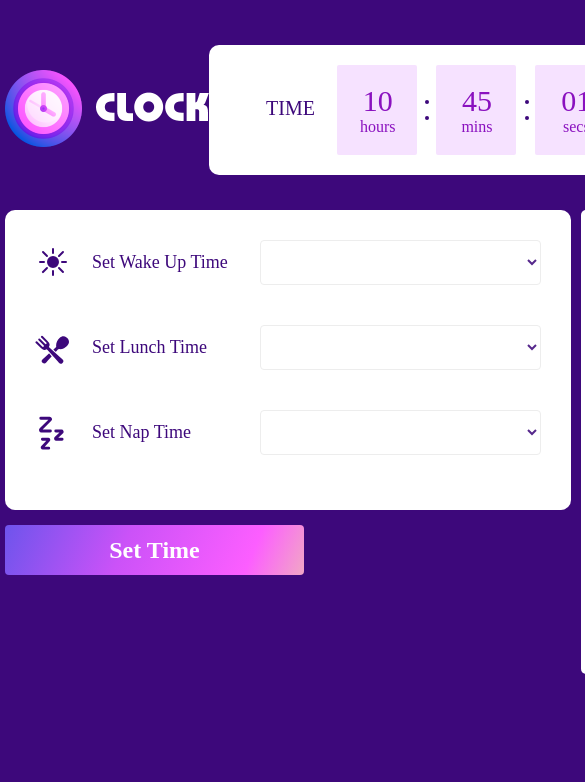
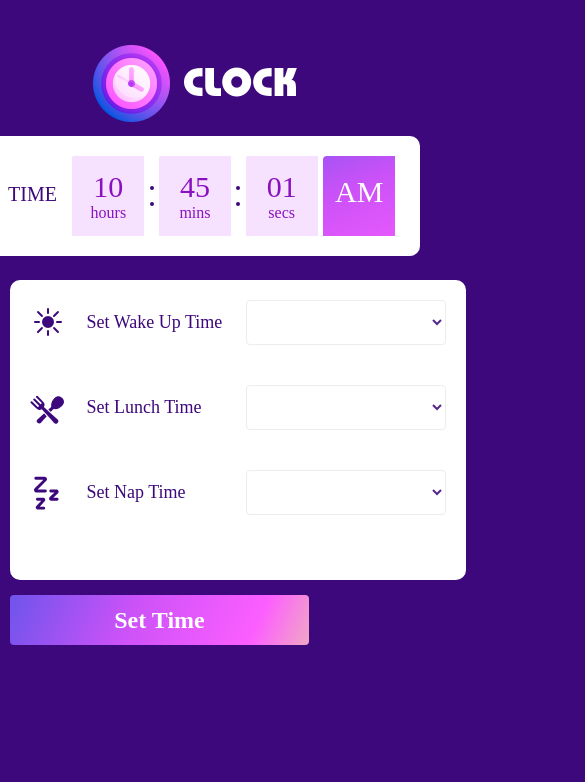
Before and after one commit to nchawra2/clock-app-js, a plain HTML site: page index.html in a window 390 px wide. Shown: the top 782 px of the page, 585 px wide, since content can reach past the window. Drawn offline with Linux system fonts and the light colour scheme.

Commit message:
added mobile responsiveness

```diff
--- a/index.html
+++ b/index.html
@@ -71,7 +71,11 @@
             </div>
           </div>
           <button class="set-time-btn">Set Time</button>
-          <div class="final-schedule hidden"></div>
+          <div class="final-schedule hidden">
+            <p>wake up time: </p>
+            <p>lunch time: </p>
+            <p>nap time: </p>
+          </div>
         </div>
         <div class="dynamic-img-block">
           <div class="dynamic-img"></div>
--- a/style.css
+++ b/style.css
@@ -132,6 +132,7 @@ body {
   margin: 5px;
   background: white url("./img/lunch_image.svg");
   border-radius: 5px;
+  background-size: cover;
 }
 
 .set-schedules {
@@ -193,6 +194,76 @@ select {
   margin-top: 15px;
 }
 
+.final-schedule p {
+  color: #fff;
+  font-size: 20px;
+  margin: 8px 0 0 10px;
+  text-transform: capitalize;
+}
+
 .hidden {
   visibility: hidden;
 }
+
+@media (max-width: 500px) {
+  .clock-header {
+    flex-direction: column;
+    align-items: center;
+    gap: 10px;
+  }
+
+  .set-time {
+    flex-direction: column;
+    row-gap: 50px;
+    margin-top: 100px;
+  }
+
+  .timer {
+    width: 450px;
+  }
+
+  .time {
+    width: 400px;
+    margin: 15px 25px;
+  }
+
+  .box {
+    width: 72px;
+    height: 80px;
+  }
+
+  .final-schedule {
+    width: 450px;
+  }
+
+  .dynamic-img-block {
+    align-items: center;
+  }
+
+  .dynamic-img {
+    width: 426px;
+    height: 364px;
+  }
+
+  .set-schedules {
+    width: 456px;
+  }
+
+  .schedule-grid {
+    grid-template-rows: repeat(3, 45px);
+    padding: 20px;
+  }
+
+  .schedule-grid div {
+    grid-template-columns: 1fr 3fr 1fr;
+    column-gap: 5px;
+  }
+
+  select {
+    width: 200px;
+  }
+
+  .mySchedule {
+    padding: 0 5px;
+  }
+}
```
